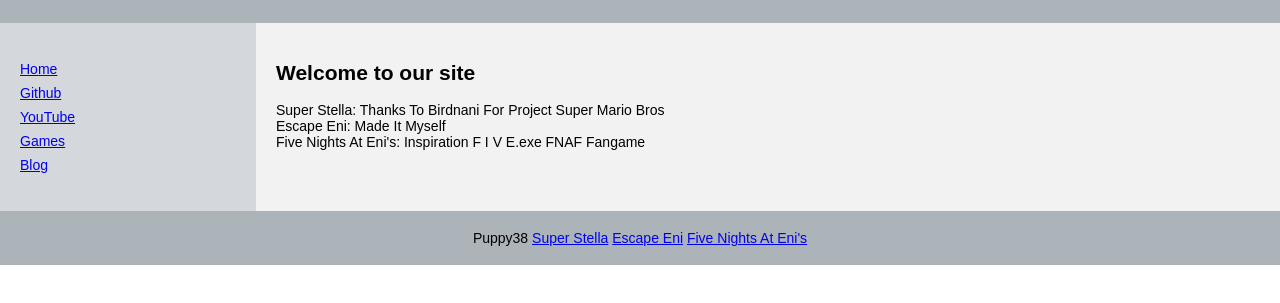
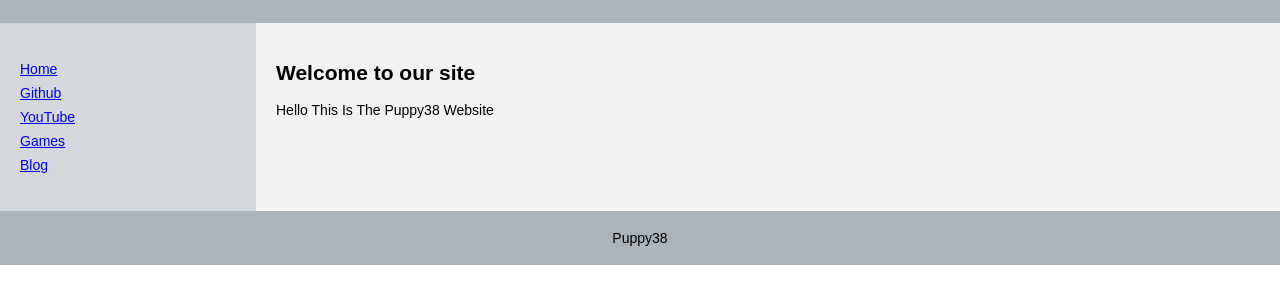
Before and after one commit to Puppy38/puppy38, a plain HTML site: page index.html in a window 1280 px wide. Shown: the part 57-360 px from the top of the page. Drawn offline with Linux system fonts and the light colour scheme.

Commit message:
Update index.html

```diff
--- a/index.html
+++ b/index.html
@@ -27,13 +27,12 @@
             </td>
             <td style="padding:20px; background-color:#f2f2f2; vertical-align:top;">
                 <h2>Welcome to our site</h2>
-                <p>Super Stella: Thanks To Birdnani For Project Super Mario Bros<br>Escape Eni: Made It Myself<br>Five Nights At Eni's: Inspiration F I V E.exe FNAF Fangame</p>
+                <p>Hello This Is The Puppy38 Website</p>
             </td>
         </tr>
         <tr>
             <td colspan="2" style="padding:5px; background-color:#acb3b9; text-align:center;">
-                <p>Puppy38 <a href="https://puppy38.github.io/unbore-yourself/Super Stella" target="_blank">Super Stella</a> <a href="https://puppy38.github.io/unbore-yourself/Escape Eni V3.7-1" target="_blank">Escape Eni</a> <a href="https://puppy38.github.io/unbore-yourself/Five Nights At Eni's (4)" target="_blank">Five Nights At Eni's</a>
-</p>
+                <p>Puppy38</p>
             </td>
         </tr>
     </table>
```
